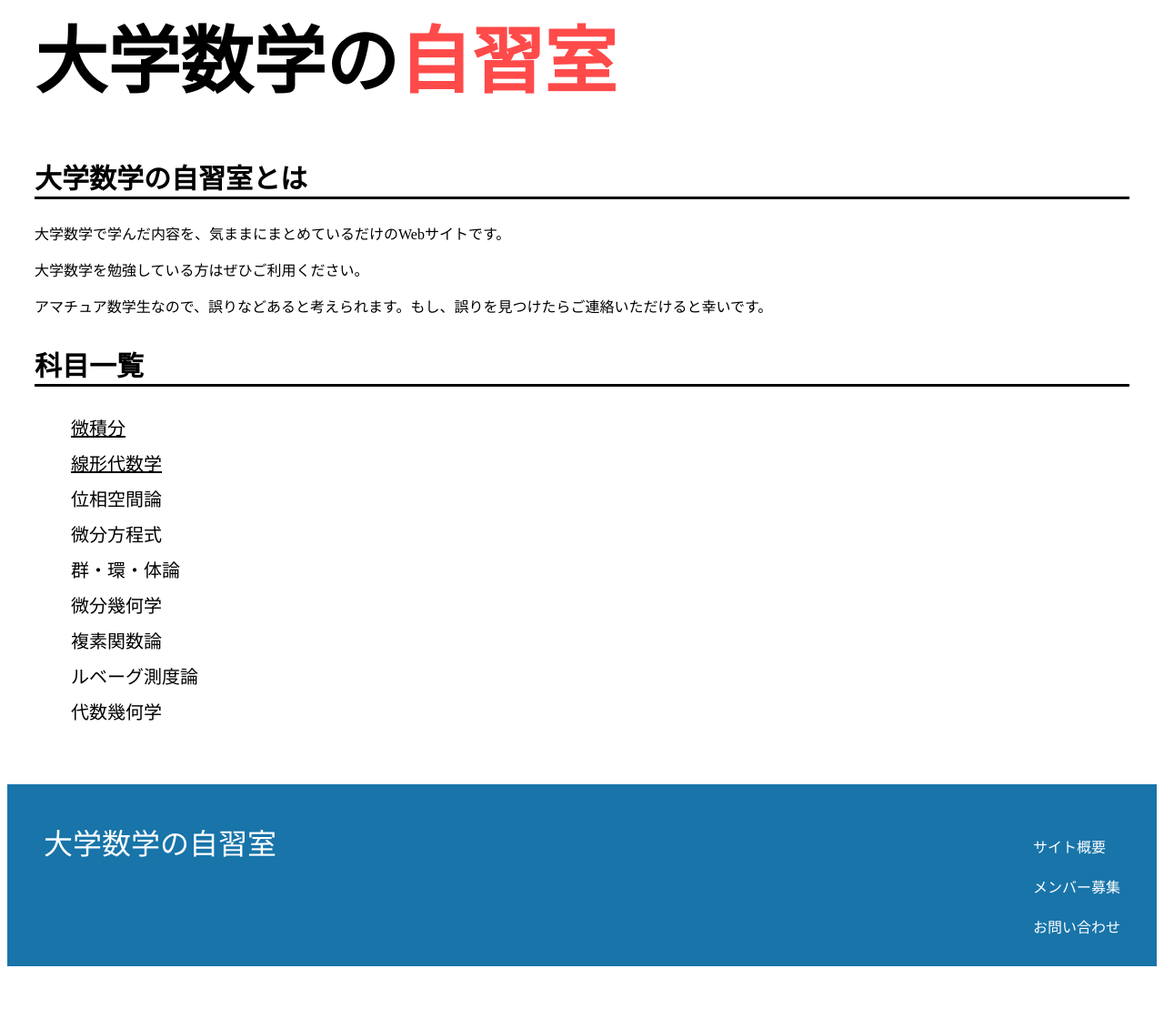
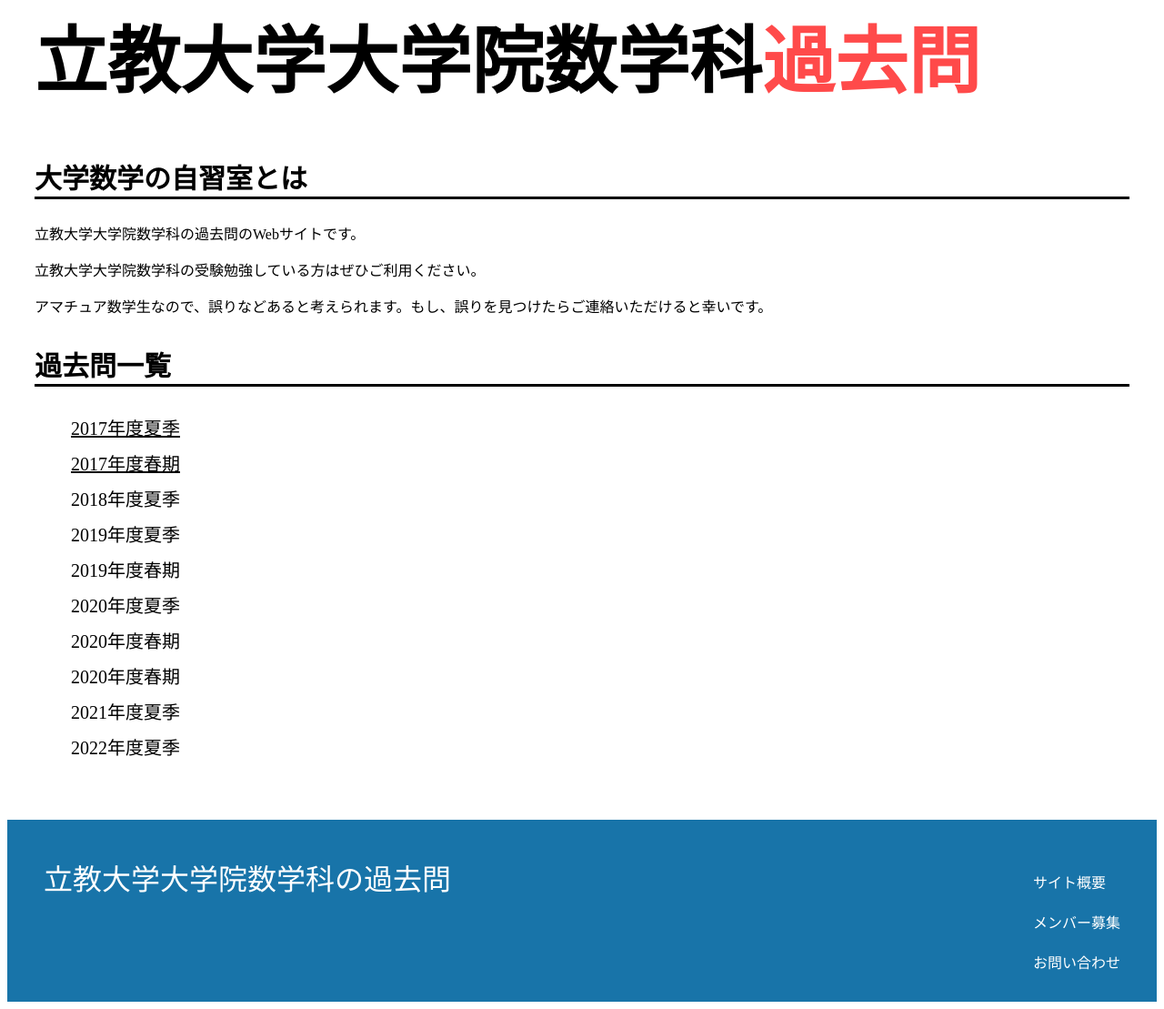
Before and after one commit to Holmes-bb/math-rikkyo, a plain HTML site: page index.html in a window 1280 px wide. Shown: the part 197-1306 px from the top of the page at 91% size. Before the commit the page ends 1267 px from the top, so only its background shows below. Drawn offline with Linux system fonts and the light colour scheme.

Commit message:
Update index.html

```diff
--- a/index.html
+++ b/index.html
@@ -14,49 +14,51 @@
                         <a href="file:///C:/Users/%E6%98%8C%E5%BC%A5/Desktop/html%20folder/index.html">大学数学教室の自習室とは</a>
                     </li>
                     <li>科目一覧</li>
-                    <li>お問い合わせ</li>
                 </ul>
             </div>
         </div>
 
         <div class="main">
             <div class="copy-container">
-                <h1>大学数学の<span>自習室</span></h1>
+                <h1>立教大学大学院数学科<span>過去問</span></h1>
                 <h2>大学数学の自習室とは</h2>
-                <p>大学数学で学んだ内容を、気ままにまとめているだけのWebサイトです。</p>
-                <p>大学数学を勉強している方はぜひご利用ください。</p>
+                <p>立教大学大学院数学科の過去問のWebサイトです。</p>
+                <p>立教大学大学院数学科の受験勉強している方はぜひご利用ください。</p>
                 <p>アマチュア数学生なので、誤りなどあると考えられます。もし、誤りを見つけたらご連絡いただけると幸いです。</p>
             </div>
             <div class="contents">
 
-                <h3>科目一覧</h3>
+                <h3>過去問一覧</h3>
                 <ul>
                     <li>
-                        <a href="https://www.google.com/search?q=%E5%BE%AE%E7%A9%8D%E5%88%86&oq=%E5%BE%AE%E7%A9%8D%E5%88%86&aqs=chrome..69i57j0i512l9.2991j0j7&sourceid=chrome&ie=UTF-8">微積分</a>
+                        <a href="https://www.google.com/search?q=%E5%BE%AE%E7%A9%8D%E5%88%86&oq=%E5%BE%AE%E7%A9%8D%E5%88%86&aqs=chrome..69i57j0i512l9.2991j0j7&sourceid=chrome&ie=UTF-8">2017年度夏季</a>
                     </li>
                     <li>
-                        <a href="https://www.google.com/search?q=%E7%B7%9A%E5%BD%A2%E4%BB%A3%E6%95%B0%E5%AD%A6&oq=%E7%B7%9A%E5%BD%A2%E4%BB%A3%E6%95%B0%E5%AD%A6&aqs=chrome..69i57j0i512l9.3035j0j7&sourceid=chrome&ie=UTF-8">線形代数学</a>
+                        <a href="https://www.google.com/search?q=%E7%B7%9A%E5%BD%A2%E4%BB%A3%E6%95%B0%E5%AD%A6&oq=%E7%B7%9A%E5%BD%A2%E4%BB%A3%E6%95%B0%E5%AD%A6&aqs=chrome..69i57j0i512l9.3035j0j7&sourceid=chrome&ie=UTF-8">2017年度春期</a>
                     </li>
                     <li>
-                        <a>位相空間論</a>
+                        <a>2018年度夏季</a>
                     </li>
                     <li>
-                        <a>微分方程式</a>
+                        <a>2019年度夏季</a>
                     </li>
                     <li>
-                        <a>群・環・体論</a>
+                        <a>2019年度春期</a>
                     </li>
                     <li>
-                        <a>微分幾何学</a>
+                        <a>2020年度夏季</a>
                     </li>
                     <li>
-                        <a>複素関数論</a>
+                        <a>2020年度春期</a>
                     </li>
                     <li>
-                        <a>ルベーグ測度論</a>
+                        <a>2020年度春期</a>
                     </li>
                     <li>
-                        <a>代数幾何学</a>
+                        <a>2021年度夏季</a>
+                    </li>
+                    <li>
+                        <a>2022年度夏季</a>
                     </li>
                 </ul>
             </div>
@@ -64,7 +66,7 @@
         </div>
 
         <div class="footer">
-            <div class="footer-logo">大学数学の自習室</div>
+            <div class="footer-logo">立教大学大学院数学科の過去問</div>
             <div class="footer-list">
                 <ul>
                     <li>サイト概要</li>
```
